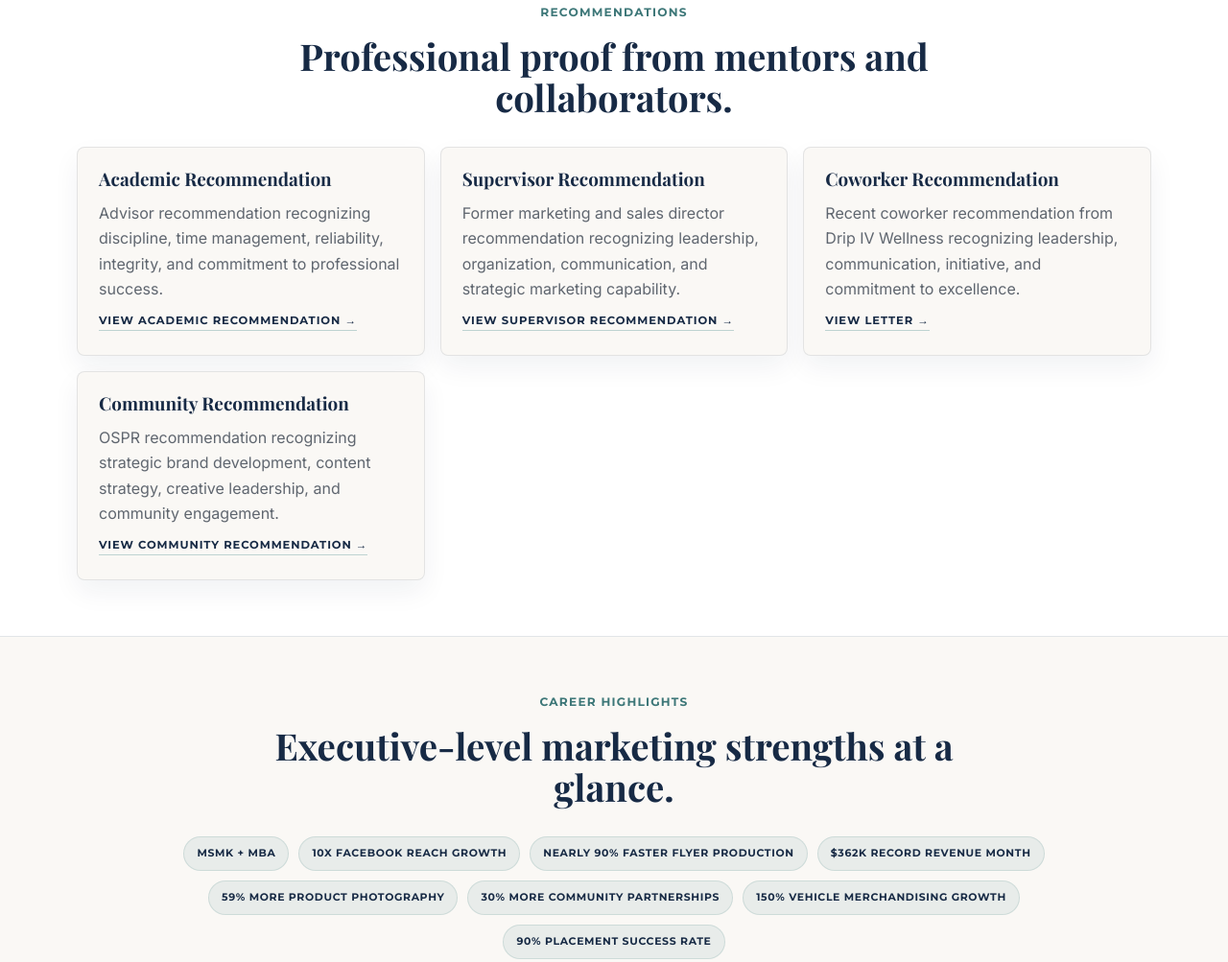
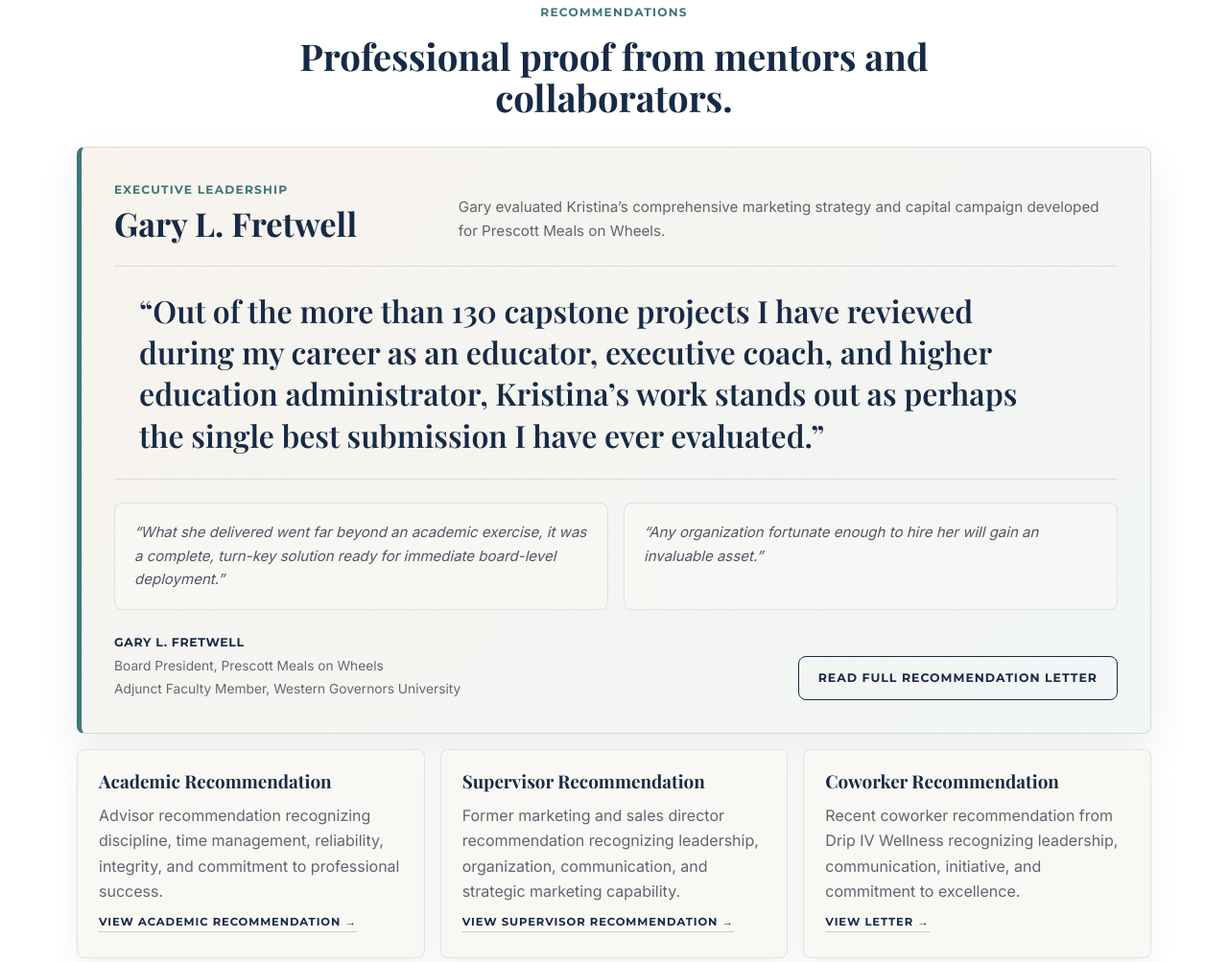
Before and after one commit to kpersall/kristinaportfolio, a website: page resume.html in a window 1280 px wide. Shown: the part 6041-7044 px from the top of the page at 96% size. Drawn offline with nearby package versions, Linux system fonts and the light colour scheme.

Commit message:
Add files via upload
new resume and garys recommendation

```diff
--- a/resume.html
+++ b/resume.html
@@ -322,6 +322,38 @@
           <h2>Professional proof from mentors and collaborators.</h2>
         </div>
 
+        <article class="card executive-recommendation fade-in">
+          <div class="executive-recommendation-header">
+            <div>
+              <p class="eyebrow">Executive Leadership</p>
+              <h3>Gary L. Fretwell</h3>
+            </div>
+            <p class="recommendation-context">Gary evaluated Kristina’s comprehensive marketing strategy and capital campaign developed for Prescott Meals on Wheels.</p>
+          </div>
+
+          <blockquote class="executive-recommendation-quote">
+            <p>“Out of the more than 130 capstone projects I have reviewed during my career as an educator, executive coach, and higher education administrator, Kristina’s work stands out as perhaps the single best submission I have ever evaluated.”</p>
+          </blockquote>
+
+          <div class="executive-supporting-quotes" aria-label="Additional excerpts from Gary L. Fretwell's recommendation">
+            <blockquote>
+              <p>“What she delivered went far beyond an academic exercise, it was a complete, turn-key solution ready for immediate board-level deployment.”</p>
+            </blockquote>
+            <blockquote>
+              <p>“Any organization fortunate enough to hire her will gain an invaluable asset.”</p>
+            </blockquote>
+          </div>
+
+          <footer class="executive-recommendation-footer">
+            <cite>
+              <strong>Gary L. Fretwell</strong>
+              <span>Board President, Prescott Meals on Wheels</span>
+              <span>Adjunct Faculty Member, Western Governors University</span>
+            </cite>
+            <a class="button secondary" href="assets/kristina-persall-gary-fretwell-recommendation.pdf" target="_blank" rel="noopener noreferrer" aria-label="Read Gary L. Fretwell's full recommendation letter for Kristina Persall in a new tab">Read Full Recommendation Letter</a>
+          </footer>
+        </article>
+
         <div class="resume-proof-grid">
           <article class="card resume-proof-card fade-in">
             <h3>Academic Recommendation</h3>
--- a/styles.css
+++ b/styles.css
@@ -1691,6 +1691,103 @@ a.contact-detail:focus-visible {
 .resume-proof-grid {
   display: grid;
   gap: 16px;
+}
+
+.recommendation-section .resume-proof-grid {
+  margin-top: 16px;
+}
+
+.executive-recommendation {
+  display: grid;
+  gap: 24px;
+  padding: 34px;
+  border-left: 5px solid var(--teal);
+  background:
+    linear-gradient(135deg, rgba(232, 216, 196, 0.3), rgba(79, 140, 141, 0.08)),
+    var(--white);
+  box-shadow: 0 18px 42px rgba(23, 42, 69, 0.09);
+}
+
+.executive-recommendation-header {
+  display: grid;
+  grid-template-columns: minmax(220px, 0.65fr) minmax(0, 1.35fr);
+  align-items: end;
+  gap: 28px;
+}
+
+.executive-recommendation-header h3 {
+  margin-top: 6px;
+  font-size: clamp(1.55rem, 2.8vw, 2.15rem);
+}
+
+.recommendation-context {
+  color: rgba(61, 70, 82, 0.82);
+  font-size: 0.95rem;
+}
+
+.executive-recommendation blockquote {
+  margin: 0;
+}
+
+.executive-recommendation-quote {
+  padding: 24px 26px;
+  border-top: 1px solid rgba(23, 42, 69, 0.12);
+  border-bottom: 1px solid rgba(23, 42, 69, 0.12);
+}
+
+.executive-recommendation-quote p {
+  max-width: 46ch;
+  color: var(--navy);
+  font-family: "Playfair Display", Georgia, serif;
+  font-size: clamp(1.4rem, 2.5vw, 2rem);
+  font-weight: 600;
+  line-height: 1.35;
+}
+
+.executive-supporting-quotes {
+  display: grid;
+  grid-template-columns: repeat(2, minmax(0, 1fr));
+  gap: 16px;
+}
+
+.executive-supporting-quotes blockquote {
+  padding: 18px 20px;
+  border: 1px solid rgba(23, 42, 69, 0.1);
+  border-radius: var(--radius);
+  background: rgba(250, 248, 245, 0.78);
+}
+
+.executive-supporting-quotes p {
+  color: rgba(61, 70, 82, 0.9);
+  font-size: 0.94rem;
+  font-style: italic;
+}
+
+.executive-recommendation-footer {
+  display: flex;
+  align-items: end;
+  justify-content: space-between;
+  gap: 24px;
+}
+
+.executive-recommendation-footer cite {
+  display: grid;
+  gap: 2px;
+  color: rgba(61, 70, 82, 0.8);
+  font-size: 0.86rem;
+  font-style: normal;
+}
+
+.executive-recommendation-footer cite strong {
+  color: var(--navy);
+  font-family: "Montserrat", Arial, sans-serif;
+  font-size: 0.78rem;
+  letter-spacing: 0.05em;
+  text-transform: uppercase;
+}
+
+.executive-recommendation-footer .button {
+  flex: 0 0 auto;
 }
 
 .resume-education-grid {
@@ -1934,8 +2031,14 @@ a.contact-detail:focus-visible {
   }
 
   .resume-education-grid,
-  .award-card {
+  .award-card,
+  .executive-recommendation-header {
     grid-template-columns: 1fr;
+  }
+
+  .executive-recommendation-footer {
+    align-items: flex-start;
+    flex-direction: column;
   }
 
   .timeline-item {
@@ -2062,6 +2165,24 @@ a.contact-detail:focus-visible {
   .resume-proof-card {
     min-height: auto;
     padding: 20px;
+  }
+
+  .executive-recommendation {
+    gap: 20px;
+    padding: 24px 20px;
+    border-left-width: 4px;
+  }
+
+  .executive-recommendation-quote {
+    padding: 20px 0;
+  }
+
+  .executive-supporting-quotes {
+    grid-template-columns: 1fr;
+  }
+
+  .executive-supporting-quotes blockquote {
+    padding: 16px;
   }
 
   .award-card img {
```
Also changed, not shown: 1 other file.
